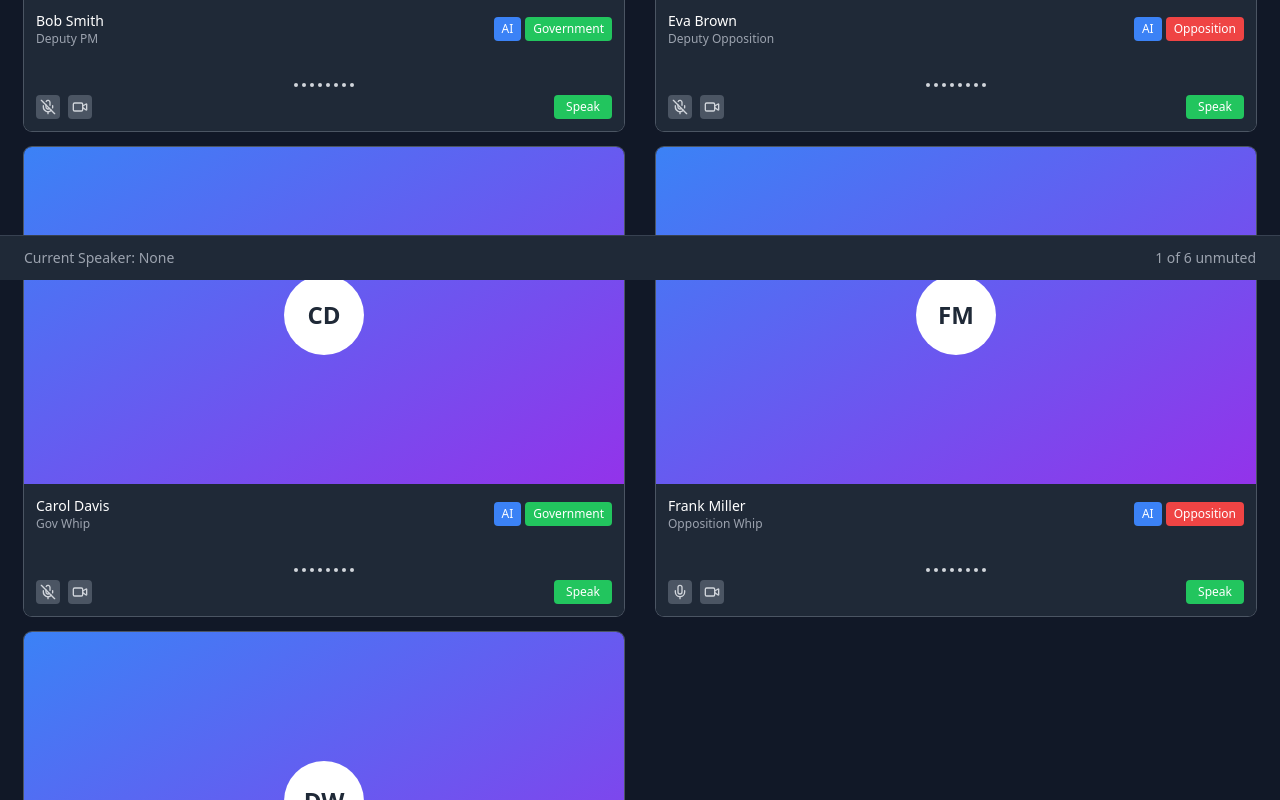
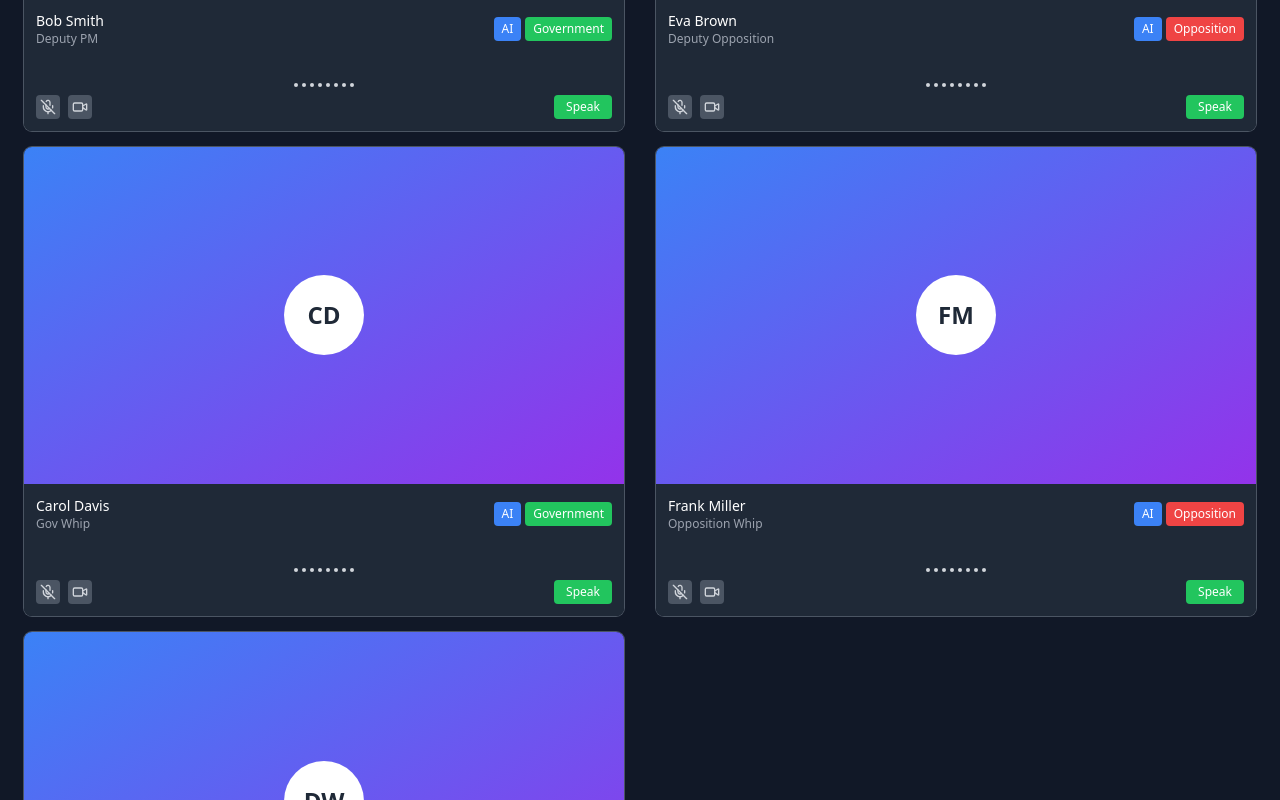
Before and after one commit to im-rk/idl-debate-frontend, a React (Create React App) app: page /debate-room in a window 1280 px wide. Shown: the part 520-1320 px from the top of the page. Built offline with nearby package versions, Linux system fonts and the light colour scheme.

Commit message:
updated speech-to-text

```diff
--- a/src/hooks/useSpeechRecognition.js
+++ b/src/hooks/useSpeechRecognition.js
@@ -1,4 +1,3 @@
-// hooks/useSpeechRecognition.js
 import { useState, useEffect, useRef } from "react";
 
 const useSpeechRecognition = () => {
@@ -25,10 +24,15 @@ const useSpeechRecognition = () => {
       for (let i = event.resultIndex; i < event.results.length; ++i) {
         const result = event.results[i];
         if (result.isFinal) {
-          setTranscript((prev) => prev + result[0].transcript + " ");
+          const finalText = result[0].transcript;
+          console.log("🗣️ Final:", finalText);
+          setTranscript((prev) => prev + finalText + " ");
         } else {
           interimTranscript += result[0].transcript;
         }
+      }
+      if (interimTranscript) {
+        console.log("📝 Interim:", interimTranscript);
       }
     };
 
@@ -36,23 +40,31 @@ const useSpeechRecognition = () => {
       console.error("Speech recognition error:", event.error);
     };
 
+    recognition.onend = () => {
+      console.log("🎤 Speech recognition ended.");
+      setListening(false);
+    };
+
     recognitionRef.current = recognition;
   }, []);
 
   const startListening = () => {
     if (recognitionRef.current && !listening) {
-      recognitionRef.current.start();
-      setListening(true);
+      try {
+        recognitionRef.current.start();
+        setListening(true);
+        console.log("✅ Started listening");
+      } catch (e) {
+        console.error("SpeechRecognition already started.");
+      }
     }
   };
 
   const stopListening = () => {
-    if (recognitionRef.current) {
-      recognitionRef.current.onend = null;
-      recognitionRef.current.stop();
-      recognitionRef.current = null;
+    if (recognitionRef.current && listening) {
+      recognitionRef.current.stop(); // Do NOT nullify it here
+      console.log("🛑 Stopped listening");
     }
-    setListening(false);
   };
 
   return { transcript, listening, startListening, stopListening };
--- a/src/pages/DebateRoom.js
+++ b/src/pages/DebateRoom.js
@@ -1,7 +1,4 @@
-// ✅ Corrected: Ensures microphone toggling is instant.
-// ✅ Integrated: Real-time transcript display in UI.
-// ✅ Optimized: `useSpeechRecognition` hook usage and timing.
-
+// /pages/DebateRoom.jsx
 import React, { useState, useEffect } from "react";
 import { useNavigate, useLocation } from "react-router-dom";
 import { Mic, MicOff, Video, VideoOff, Settings, Users, Timer } from "lucide-react";
@@ -27,19 +24,22 @@ const DebateRoom = () => {
   const [analyser, setAnalyser] = useState(null);
 
   useEffect(() => {
-    if (currentSpeaker === 1 && isMicOn) startListening();
-    else stopListening();
+    if (currentSpeaker === 1 && isMicOn) {
+      startListening();
+    } else {
+      stopListening();
+    }
   }, [currentSpeaker, isMicOn]);
 
   useEffect(() => {
     if (transcript) {
-      console.log("Live Transcript:", transcript);
+      console.log("Transcript Output:", transcript);
     }
   }, [transcript]);
 
   const toggleMic = async () => {
+    try {
       if (!isMicOn) {
-      try {
         const stream = await navigator.mediaDevices.getUserMedia({ audio: true });
         const audioCtx = new (window.AudioContext || window.webkitAudioContext)();
         const source = audioCtx.createMediaStreamSource(stream);
@@ -52,9 +52,6 @@ const DebateRoom = () => {
         setAnalyser(analyserNode);
         setIsMicOn(true);
         setCurrentSpeaker(1);
-      } catch (err) {
-        console.error("Microphone access denied", err);
-      }
       } else {
         stopListening();
         mediaStream?.getTracks().forEach((track) => track.stop());
@@ -64,6 +61,9 @@ const DebateRoom = () => {
         setAnalyser(null);
         setIsMicOn(false);
         setCurrentSpeaker(null);
+      }
+    } catch (err) {
+      console.error("Microphone toggle error:", err);
     }
   };
 
@@ -86,12 +86,12 @@ const DebateRoom = () => {
   const teamSel = () => (remainingGov-- > 0 ? "Government" : "Opposition");
 
   const participants = [
-    { id: 1, name: user?.username || "Human", role: "Prime Minister", team: team, isAI: !isHumanMode, muted: true, videoOn: true },
+    { id: 1, name: user?.username || "Human", role: "Prime Minister", team: team, isAI: !isHumanMode, muted: !isMicOn, videoOn: true },
     { id: 2, name: "Bob Smith", role: "Deputy PM", team: teamSel(), isAI: true, muted: true, videoOn: true },
     { id: 3, name: "Carol Davis", role: "Gov Whip", team: teamSel(), isAI: true, muted: true, videoOn: true },
     { id: 4, name: "David Wilson", role: "Opposition Leader", team: teamSel(), isAI: true, muted: true, videoOn: true },
     { id: 5, name: "Eva Brown", role: "Deputy Opposition", team: teamSel(), isAI: true, muted: true, videoOn: true },
-    { id: 6, name: "Frank Miller", role: "Opposition Whip", team: teamSel(), isAI: true, muted: false, videoOn: true },
+    { id: 6, name: "Frank Miller", role: "Opposition Whip", team: teamSel(), isAI: true, muted: true, videoOn: true },
   ];
 
   const governmentTeam = participants.filter(p => p.team === "Government");
@@ -120,7 +120,7 @@ const DebateRoom = () => {
     );
   };
 
-  const ParticipantCard = ({ participant, isCurrentSpeaker, isMicOn, toggleMic }) => (
+  const ParticipantCard = ({ participant, isCurrentSpeaker }) => (
     <div className={`relative bg-gray-900 rounded-lg overflow-hidden ${isCurrentSpeaker ? 'ring-4 ring-green-400 shadow-lg' : 'ring-1 ring-gray-600'}`}>
       <div className="aspect-video bg-gray-800 flex items-center justify-center relative">
         {participant.videoOn ? (
@@ -208,7 +208,7 @@ const DebateRoom = () => {
           <div className="flex justify-center mb-6"><div className="bg-green-500 px-6 py-2 rounded-full text-xl font-bold">Government</div></div>
           <div className="space-y-4">
             {governmentTeam.map(p => (
-              <ParticipantCard key={p.id} participant={p} isCurrentSpeaker={currentSpeaker === p.id} isMicOn={isMicOn} toggleMic={toggleMic} />
+              <ParticipantCard key={p.id} participant={p} isCurrentSpeaker={currentSpeaker === p.id} />
             ))}
           </div>
         </div>
@@ -216,27 +216,8 @@ const DebateRoom = () => {
           <div className="flex justify-center mb-6"><div className="bg-red-500 px-6 py-2 rounded-full text-xl font-bold">Opposition</div></div>
           <div className="space-y-4">
             {oppositionTeam.map(p => (
-              <ParticipantCard key={p.id} participant={p} isCurrentSpeaker={currentSpeaker === p.id} isMicOn={isMicOn} toggleMic={toggleMic} />
+              <ParticipantCard key={p.id} participant={p} isCurrentSpeaker={currentSpeaker === p.id} />
             ))}
-          </div>
-        </div>
-      </div>
-
-      <div className="fixed bottom-0 left-0 right-0 bg-gray-800 border-t border-gray-700 px-6 py-3">
-        <div className="flex justify-between items-center">
-          <div className="flex items-center space-x-4">
-            <div className="text-sm text-gray-400">
-              Current Speaker: {currentSpeaker ? participants.find(p => p.id === currentSpeaker)?.name : "None"}
-            </div>
-            {currentSpeaker && (
-              <div className="flex items-center space-x-2">
-                <div className="w-3 h-3 bg-green-400 rounded-full animate-pulse"></div>
-                <span className="text-sm text-green-400">Speaking</span>
-              </div>
-            )}
-          </div>
-          <div className="text-sm text-gray-400">
-            {participants.filter(p => !p.muted).length} of {participants.length} unmuted
           </div>
         </div>
       </div>
```
Lines whose indentation alone changed are shown as unchanged.
